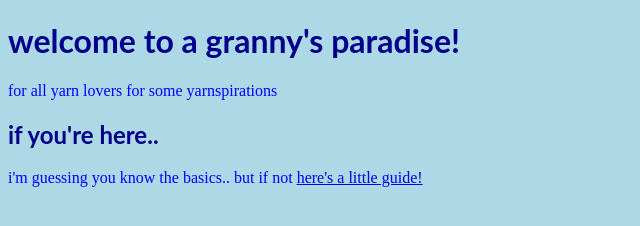
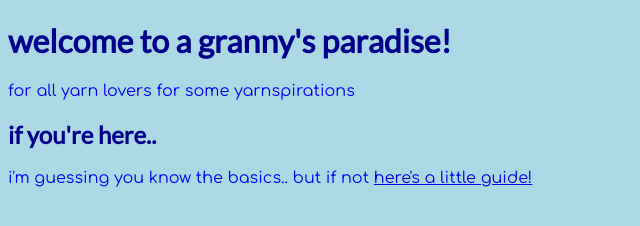
Before and after one commit to rishi-0118/rishi-0118.github.io, a plain HTML site: page index.html in a window 1280 px wide. Shown: the whole page, without its empty margins (0-640 px from the left). Drawn offline with Linux system fonts and the light colour scheme.

Commit message:
Update index.html

```diff
--- a/index.html
+++ b/index.html
@@ -3,6 +3,7 @@
 <head>
 <title>the fundamentals of crocheting</title>
 <link href='style.css' rel='stylesheet'>
+<link href="https://fonts.googleapis.com/css2?family=Comfortaa&family=Lato&display=swap" rel="stylesheet">
 </head>
 <body>
 <h1 class='important'>welcome to a granny's paradise!</h1>
```
